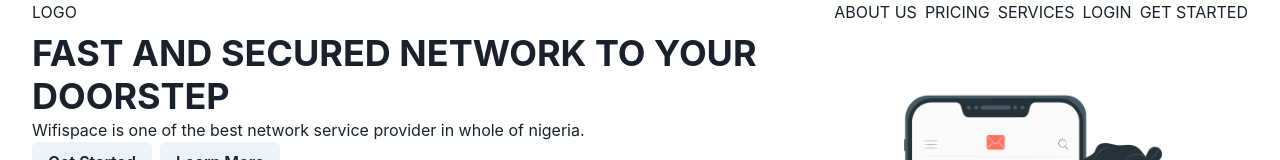
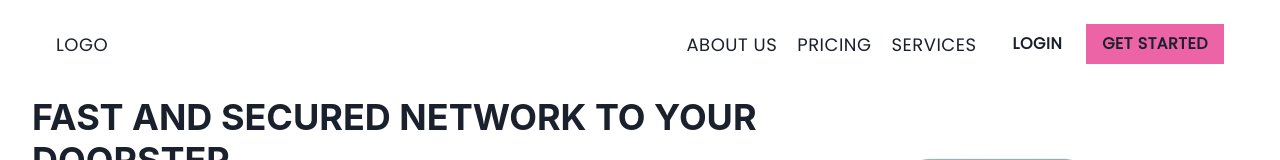
Before and after one commit to Kiddo-prog/wifibase-, a Next.js app: page / in a window 1280 px wide. Shown: the top 160 px of the page. Built offline with nearby package versions, Linux system fonts and the light colour scheme.

Commit message:
Modified navigation bar & added new stylings

```diff
--- a/components/Header/Header.js
+++ b/components/Header/Header.js
@@ -1,12 +1,25 @@
-import Link from "next/link"
-import { Box, Flex, HStack, Stack } from '@chakra-ui/react'
+import { Box, Link, Flex, HStack, Stack, Button } from '@chakra-ui/react'
 
 export default function Header(){
     return (
-        <Flex alignItems={'center'} justifyContent={'space-between'} flexDirection={'row'}>
+        <>
+        <Box
+            backgroundColor={'whiteAlpha.100'}
+            p={6}
+            fontFamily={"'Poppins', sans-serif"}
+            fontWeight={300}
+            letterSpacing={0.5}
+            fontSize={["8", "10", "14", "18"]}
+        >
+            <Flex
+                alignItems={'center'}
+                alignContent={'center'}
+                justifyContent={'space-between'}
+                flexDirection={'row'}
+            >
                 <Box>
                     <Link href='/'>
-                    <a>LOGO</a>
+                        LOGO
                     </Link>
                 </Box>
 
@@ -14,6 +27,8 @@ export default function Header(){
                     <DesktopNavItems />
                 </Box>
             </Flex>
+        </Box>
+        </>
     )
 }
 
@@ -46,26 +61,41 @@ export const AUTH_LINKS = [
 
 export const DesktopNavItems = () => {
         return(
-            <Stack justifyContent={'space-between'} direction={'row'}>
+            <Stack justifyContent={'space-between'} direction={'row'} spacing={5}>
+                <HStack spacing={5}>
                 {NAV_ITEMS.map(item => (
                     <NavItem key={item.label} {...item} />
                 ))}
+                </HStack>
 
+                <HStack>
                 {
                     AUTH_LINKS.map(auth => (
                         <AuthItem key={auth.label} {...auth} />
                     ))
                 }
+                </HStack>
             </Stack>
         )
 }
 
 export const AuthItem = ({ label, href }) => {
     return(
-        <HStack spacing={5}>
-        <Link href={href}>
-            <a>{label}</a>
-        </Link>
+        <HStack spacing={5}
+            _first={{
+                _hover: {textDecoration: 'underline'}
+            }}
+            _last={{
+                backgroundColor: 'pink.400',
+                color: 'white',
+                 _hover: {
+                    backgroundColor: 'pink.600'
+                    }
+                }}
+            >
+        <Button as="a" href={href} backgroundColor={'inherit'} _hover={'inherit'}>
+            {label}
+        </Button>
     </HStack>
     )
 }
@@ -73,8 +103,8 @@ export const AuthItem = ({ label, href }) => {
 export const NavItem = ({label, href}) => {
     return (
         <HStack spacing={5}>
-            <Link href={href}>
-                <a>{label}</a>
+            <Link href={href} _hover={{color: 'blue'}}>
+                {label}
             </Link>
         </HStack>
     )
```
Lines whose indentation alone changed are shown as unchanged.
